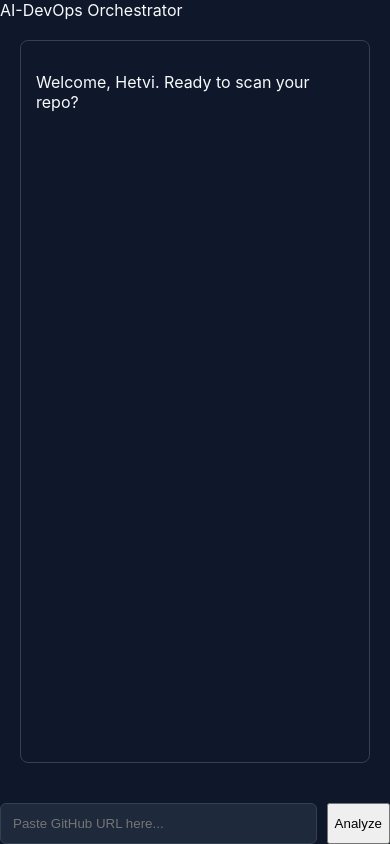
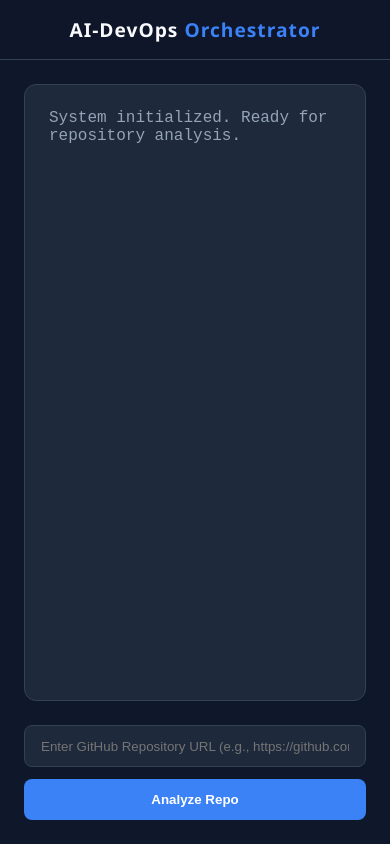
Before and after one commit to Hetviii1505/My-AI-WebDev-Sprint, a plain HTML site: page index.html in a window 390 px wide. Drawn offline with Linux system fonts and the light colour scheme.

Commit message:
Day 2: Finalized responsive layout and separated CSS/HTML for clean architecture

```diff
--- a/index.html
+++ b/index.html
@@ -1,90 +1,40 @@
 <!DOCTYPE html>
-<html>
+<html lang="en">
 <head>
-    <title>My First App</title>
-    <style>
-    :root {
-    --primary: #2563eb;
-    --bg: #0f172a; /* Trendy Dark Mode */
-    --text: #f8fafc;
-}
-
-body {
-    margin: 0;
-    background-color: var(--bg);
-    color: var(--text);
-    font-family: 'Inter', sans-serif;
-}
-
-.app-container {
-    display: flex;
-    flex-direction: column;
-    height: 100vh; /* Full screen height */
-}
-
-/* Flexbox Layout */
-main {
-    flex: 1; /* Takes up all available space */
-    display: flex;
-    flex-direction: column;
-    padding: 20px;
-}
-
-#chat-window {
-    flex: 1;
-    overflow-y: auto; /* Makes only the chat scrollable */
-    border: 1px solid #334155;
-    border-radius: 8px;
-    padding: 15px;
-    margin-bottom: 20px;
-}
-
-/* Responsive Input Area */
-#input-area {
-    display: flex;
-    gap: 10px;
-}
-
-input {
-    flex: 1;
-    padding: 12px;
-    border-radius: 6px;
-    border: 1px solid #334155;
-    background: #1e293b;
-    color: white;
-}
-
-/* Media Query: For screens wider than 768px (Desktop) */
-@media (min-width: 768px) {
-    main {
-        max-width: 800px;
-        margin: 0 auto; /* Centers the app on desktop */
-    }
-}
-</style>
+    <meta charset="UTF-8">
+    <meta name="viewport" content="width=device-width, initial-scale=1.0">
+    <title>AI-DevOps Orchestrator | Hetvi Patel</title>
+    <!-- Linking the external CSS file -->
+    <link rel="stylesheet" href="style.css">
 </head>
 <body>
-    <!-- The Main Container -->
+
     <div class="app-container">
-    <!-- 1. Header (Navigation) -->
-     <header>
-        <nav>AI-DevOps Orchestrator</nav>
+        <!-- Header: The top navigation bar -->
+        <header class="main-header">
+            <nav>
+                <span class="logo">AI-DevOps <span class="accent">Orchestrator</span></span>
+            </nav>
         </header>
 
-    <!-- 2. Main Content Area -->
-    <main>
-        <!-- Section for AI Output (Scrollable) -->
+        <!-- Main Content Area -->
+        <main class="content-area">
+            <!-- Section for AI interaction and code reports -->
             <section id="chat-window">
-            <p>Welcome, Hetvi. Ready to scan your repo?</p>
+                <div class="message system">
+                    <p>System initialized. Ready for repository analysis.</p>
+                </div>
             </section>
-    </main>
 
-        <!-- Section for User Input (Fixed at bottom) -->
+            <!-- Section for User Input at the bottom -->
             <section id="input-area">
-            <input type="text" placeholder="Paste GitHub URL here...">
-            <button>Analyze</button>
+                <input type="text" id="repo-link" placeholder="Enter GitHub Repository URL (e.g., https://github.com/...)">
+                <button id="analyze-btn">Analyze Repo</button>
             </section>
         </main>
     </div>
+
+    <!-- Linking the external JavaScript file (for Day 3) -->
+    <script src="script.js"></script>
 </body>
 </html>
--- /dev/null
+++ b/style.css
@@ -0,0 +1,121 @@
+/* 1. Global Variables: The "Settings" of your UI */
+:root {
+    --bg-dark: #0f172a;        /* Deep navy background */
+    --bg-card: #1e293b;        /* Slightly lighter slate for boxes */
+    --primary: #3b82f6;        /* Modern blue accent */
+    --text-main: #f8fafc;      /* Off-white for readability */
+    --text-muted: #94a3b8;     /* Grayish text for secondary info */
+    --border: #334155;         /* Subtle border color */
+}
+
+/* 2. Reset and Base Styles */
+* {
+    box-sizing: border-box;    /* Ensures padding doesn't break width */
+    margin: 0;
+    padding: 0;
+}
+
+body {
+    font-family: 'Segoe UI', Tahoma, Geneva, Verdana, sans-serif;
+    background-color: var(--bg-dark);
+    color: var(--text-main);
+    height: 100vh;
+    overflow: hidden;         /* Prevents the whole page from scrolling */
+}
+
+/* 3. Layout: Using Flexbox to create a full-screen app */
+.app-container {
+    display: flex;
+    flex-direction: column;
+    height: 100vh;
+}
+
+.main-header {
+    padding: 1rem 2rem;
+    border-bottom: 1px solid var(--border);
+    background-color: rgba(15, 23, 42, 0.8);
+    backdrop-filter: blur(8px); /* Modern frosted-glass effect */
+}
+
+.logo {
+    font-size: 1.2rem;
+    font-weight: bold;
+    letter-spacing: 1px;
+}
+
+.accent {
+    color: var(--primary);
+}
+
+/* 4. Main Content Logic */
+.content-area {
+    flex: 1;                  /* Takes up all remaining vertical space */
+    display: flex;
+    flex-direction: column;
+    padding: 1.5rem;
+    max-width: 1000px;        /* Limits width on large screens */
+    margin: 0 auto;           /* Centers the app on desktop */
+    width: 100%;
+}
+
+#chat-window {
+    flex: 1;                  /* Pushes the input area to the bottom */
+    background-color: var(--bg-card);
+    border: 1px solid var(--border);
+    border-radius: 12px;
+    padding: 1.5rem;
+    overflow-y: auto;         /* Only the chat content scrolls */
+    margin-bottom: 1.5rem;
+}
+
+.message.system p {
+    color: var(--text-muted);
+    font-family: 'Courier New', Courier, monospace; /* Code-like feel */
+}
+
+/* 5. Input Area: Responsive Row */
+#input-area {
+    display: flex;
+    gap: 12px;
+}
+
+input {
+    flex: 1;
+    background-color: var(--bg-card);
+    border: 1px solid var(--border);
+    border-radius: 8px;
+    padding: 0.8rem 1rem;
+    color: var(--text-main);
+    outline: none;
+    transition: border-color 0.3s;
+}
+
+input:focus {
+    border-color: var(--primary); /* Glow effect when typing */
+}
+
+button {
+    background-color: var(--primary);
+    color: white;
+    border: none;
+    border-radius: 8px;
+    padding: 0.8rem 1.5rem;
+    font-weight: bold;
+    cursor: pointer;
+    transition: opacity 0.2s;
+}
+
+button:hover {
+    opacity: 0.9;
+}
+
+/* 6. Responsive Adjustments (Mobile) */
+@media (max-width: 600px) {
+    #input-area {
+        flex-direction: column; /* Stack input and button on small phones */
+    }
+
+    .main-header {
+        text-align: center;
+    }
+}
```
Also changed, not shown: script.js (added). Lines whose indentation alone changed are shown as unchanged.
